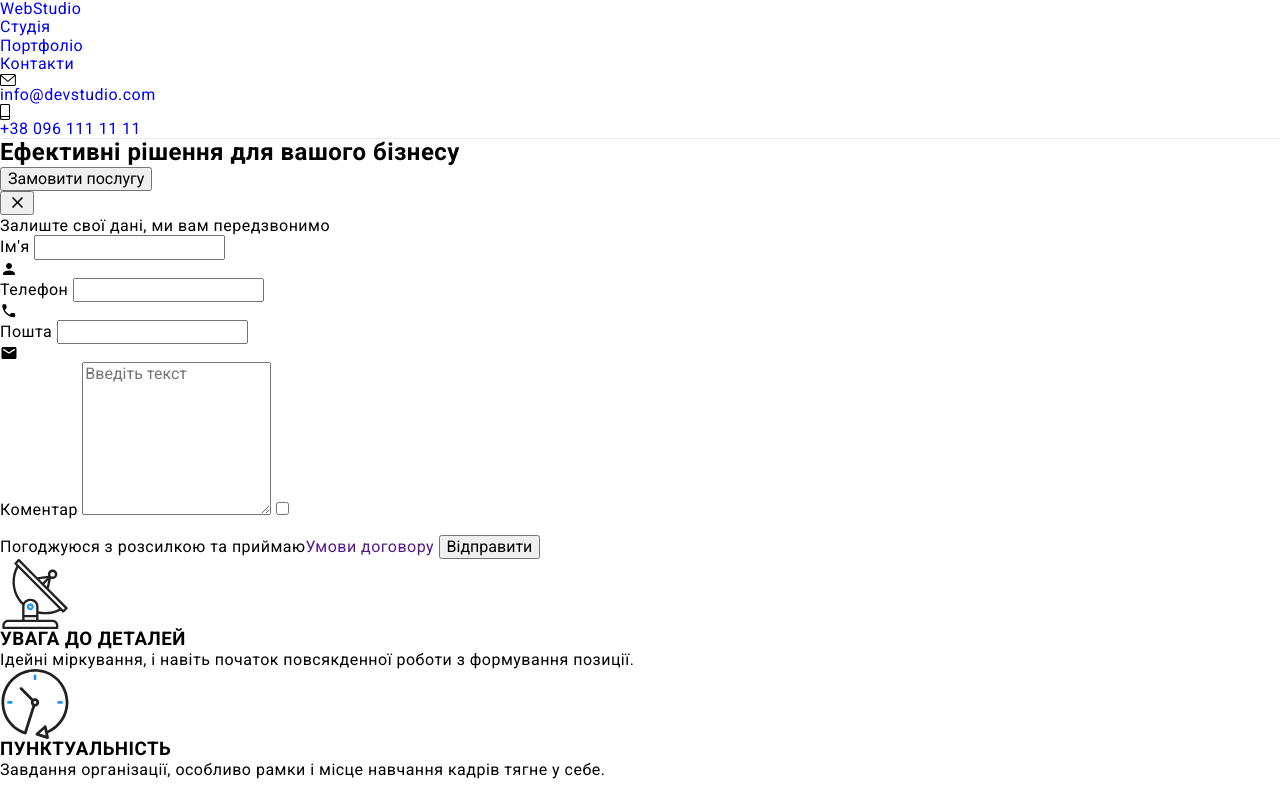
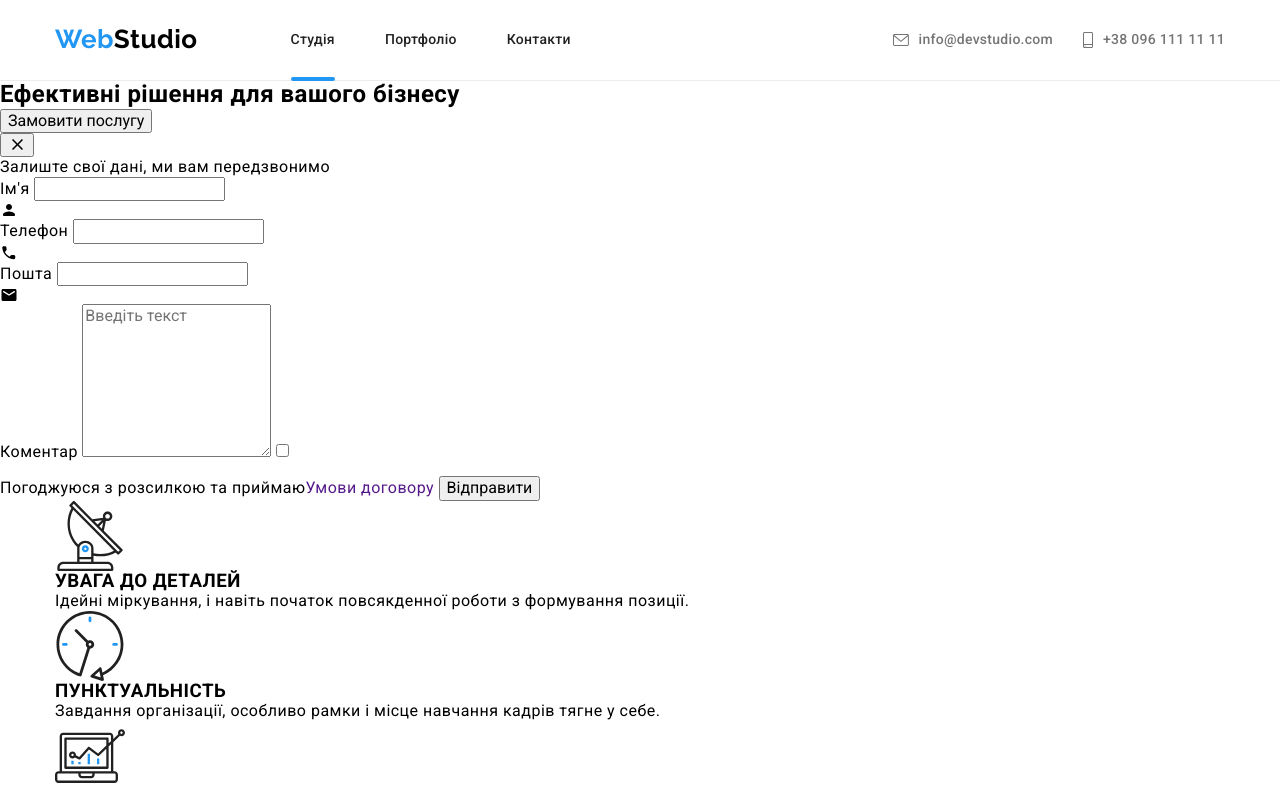
Before and after one commit to hrinkoo/goit-markup-hw-07, a plain HTML site: page index.html in a window 1280 px wide. Shown: the top 785 px of the page. Drawn offline with Linux system fonts and the light colour scheme.

Commit message:
виконує хедер в студії
 але він трішки правіший ніж був

```diff
--- a/index.html
+++ b/index.html
@@ -16,47 +16,40 @@
   <body>
     <!-- Шапка сайта -->
     <header class="page-header" class="page-header">
-      <div class="container" class="container main-nav">
+      <div class="container nav">
         <!-- Навігація -->
-        <nav class="nav" class="main-nav">
-          <a class="logo" lang="en" href="./index.html" class="logo link-hidden"
-            >Web<span class="logo__header" class="logo-header">Studio</span></a
+        <nav class="nav">
+          <a class="logo" lang="en" href="./index.html"
+            >Web<span class="logo__header">Studio</span></a
           >
-          <ul class="nav__list" class="site-nav list-hidden">
-            <li class="nav__item" class="item">
-              <a
-                class="nav__link nav__link--current"
-                href="./index.html"
-                class="link link-hidden current"
+          <ul class="nav-list nav-list--append">
+            <li class="nav-list__item">
+              <a class="nav-list__link" href="./index.html"
                 >Студія
-                <div class="nav__active" class="underline-decor"></div>
+                <div class="nav-list__box"></div>
               </a>
             </li>
-            <li class="nav__item" class="item">
-              <a class="nav__link" href="./portfolio.html" class="link link-hidden">Портфоліо</a>
+            <li class="nav-list__item">
+              <a class="nav-list__link" href="./portfolio.html">Портфоліо</a>
             </li>
-            <li class="nav__link" class="item">
-              <a href="#" class="link link-hidden">Контакти</a>
+            <li class="nav-list__item">
+              <a href="#" class="nav-list__link">Контакти</a>
             </li>
           </ul>
         </nav>
         <!-- Лінки контактів -->
-        <ul class="link-contact" class="links-contact list-hidden">
-          <li class="link-contact__item" class="item">
-            <a
-              class="link-contact__link"
-              href="mailto:info@devstudio.com"
-              class="contact link-hidden"
-            >
-              <svg class="link-contact__icon" class="contact-icon" width="16" height="12">
+        <ul class="link-contact link-contact--append">
+          <li class="link-contact__item">
+            <a class="link-contact__link" href="mailto:info@devstudio.com">
+              <svg class="link-contact__icon link-contact__icon--preppend" width="16" height="12">
                 <use href="./images/icons.svg#icon-envelope"></use>
               </svg>
               <span class="link-contact__text">info@devstudio.com</span></a
             >
           </li>
-          <li class="link-contact__item" class="item">
-            <a class="link-contact__link" href="tel:+380961111111" class="contact link-hidden">
-              <svg class="link-contact__icon" class="contact-icon" width="10" height="16">
+          <li class="link-contact__item">
+            <a class="link-contact__link" href="tel:+380961111111">
+              <svg class="link-contact__icon link-contact__icon--preppend" width="10" height="16">
                 <use href="./images/icons.svg#icon-smartphone"></use>
               </svg>
               <span class="link-contact__text">+38 096 111 11 11</span></a
--- a/sass/components/_link-contact.scss
+++ b/sass/components/_link-contact.scss
@@ -0,0 +1,44 @@
+.link-contact {
+    display: flex;
+
+    &--append {
+        margin-left: auto;
+}
+}
+
+.link-contact__item {
+    & + & {
+        margin-left: 30px;
+    }
+}
+
+.link-contact__link {
+    @include flexed($jc: none);
+
+    font-weight: 500;
+    font-size: 14px;
+    line-height: 1.14;
+    letter-spacing: 0.02em;
+
+    color: $primary-text-color;
+
+    transition: color $animation;
+
+    &:hover,
+    &:focus {
+        color: $accent-color;
+    }
+}
+
+.link-contact__icon {
+    fill: currentColor;
+    display: inline-block;
+
+    &:hover {
+        fill: $accent-color;
+    }
+}
+
+.link-contact__icon--preppend {
+    margin-right: 10px;
+}
--- a/sass/components/_logo.scss
+++ b/sass/components/_logo.scss
@@ -0,0 +1,11 @@
+.logo {
+    color:$accent-color;
+    font-family: Raleway, sans-serif;
+    font-weight: 700;
+    font-size: 26px;
+    line-height: 1.2;
+
+    &__header {
+        color:$logo__header;
+    }
+}
--- a/sass/components/_nav-list.scss
+++ b/sass/components/_nav-list.scss
@@ -0,0 +1,48 @@
+.nav-list {
+    display: flex;
+}
+
+.nav-list--append {
+    margin-left: 93px;
+}
+
+.nav-list__item {
+    & + & {
+        margin-left: 50px;
+    }
+}
+
+.nav-list__link {
+    position: relative;
+
+    display: block;
+    padding-top: 32px;
+    padding-bottom: 32px;
+
+    color: $title-text-color;
+
+    font-weight: 500;
+    font-size: 14px;
+    line-height: 1.14;
+    letter-spacing: 0.02em;
+
+    transition: color $animation;
+
+    &:hover,
+    &:focus {
+        color: $accent-color;
+    }
+}
+
+.nav-list__box::after {
+    position: absolute;
+    content: '';
+    bottom: -1px;
+    left: 0;
+
+    width: 100%;
+    height: 4px;
+    border-radius: 2px;
+
+    background-color: $accent-color;
+}
--- a/sass/components/_nav.scss
+++ b/sass/components/_nav.scss
@@ -0,0 +1,3 @@
+.nav {
+    @include flexed($jc:none);
+}
--- a/sass/main.scss
+++ b/sass/main.scss
@@ -5,7 +5,7 @@
 @import './utils/placeholder';
 
 @import './components/container';
+@import './components/logo';
 @import './components/nav';
-@import './components/logo';
 @import './components/nav-list';
 @import './components/link-contact';
--- a/sass/utils/_base.scss
+++ b/sass/utils/_base.scss
@@ -58,3 +58,8 @@ svg, img {
     margin-bottom: 0;
     margin-right: auto;
     margin-left: auto;
+}
+
+.current {
+    color: $accent-color;
+}
--- a/sass/utils/_mixins.scss
+++ b/sass/utils/_mixins.scss
@@ -1,9 +1,7 @@
-@mixin flexed ($gap, $jc:center, $ai:center, $fd:column) {
+@mixin flexed ($jc:center, $ai:center) {
     display: flex;
-    gap: $gap;
     justify-content: $jc;
     align-items: $ai;
-    flex-direction: $fd;
 }
 
 @mixin font ($fw:700, $fs:14px, $lh, $ta:center){
--- a/sass/utils/_variables.scss
+++ b/sass/utils/_variables.scss
@@ -10,7 +10,8 @@ $accent-color: #2196f3;
 $primary-bgr-color: #ffffff;
 $primary-button-bgr-color: #f5f4fa;
 $link-color: #afb1b8;
+$logo__header: #000000;
 
-// Змінна анімації
+// Змінна анімації:
 
 $animation: 250ms cubic-bezier(0.4, 0, 0.2, 1);
```
Also changed, not shown: css/main.css, css/main.min.css, 2 other files.
